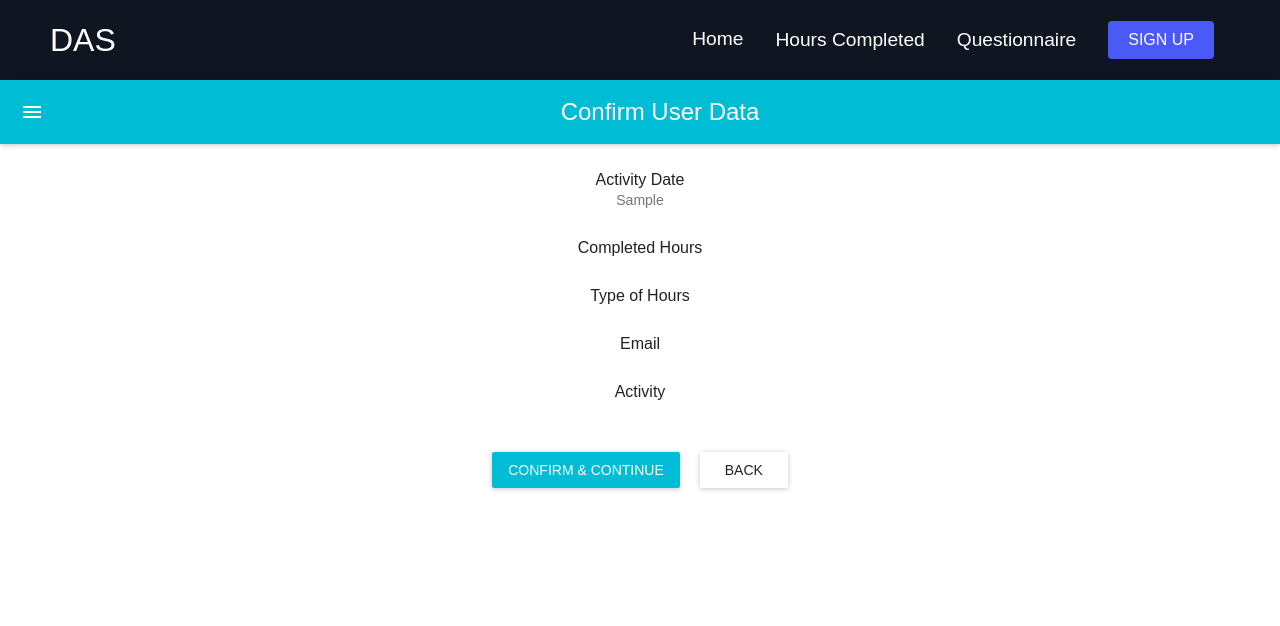
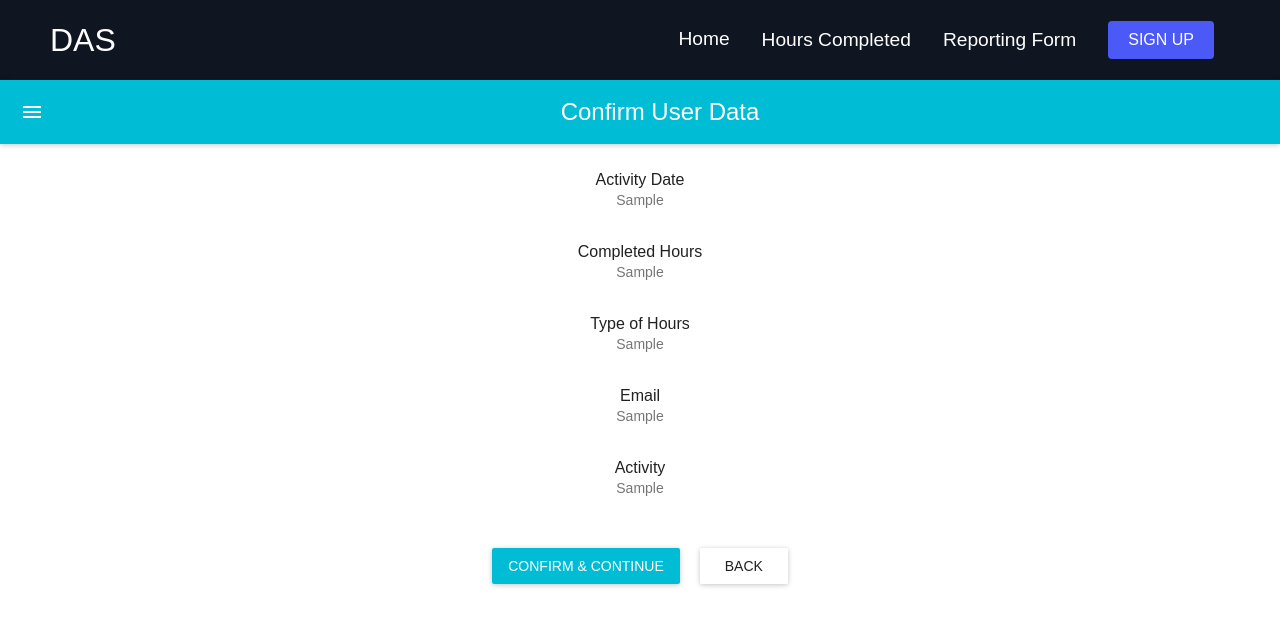
Before and after one commit to JoeyAly/DAS_Website, a React (Create React App) app: page /questionnaire in a window 1280 px wide. Both pictures are taken after typing "Sample", "Sample", "Sample", "Sample", "Sample" into the empty fields and a click on the button "SUBMIT". Shown: the top 626 px of the page. Built offline with nearby package versions, Linux system fonts and the light colour scheme; the HTML template or start-up script is replaced by a standard one.

Commit message:
Fixed issue where form didn't return user response, added success page

```diff
--- a/src/componets/Form/Confirm.js
+++ b/src/componets/Form/Confirm.js
@@ -33,16 +33,16 @@ export class Confirm extends Component {
                 primaryText ="Activity Date" secondaryText={activityDate} />
 
               <ListItem
-                primaryText ="Completed Hours" secondary={hoursCompleted} />
+                primaryText ="Completed Hours" secondaryText={hoursCompleted} />
 
               <ListItem
-                primaryText="Type of Hours" secondary={hoursType} />
+                primaryText="Type of Hours" secondaryText={hoursType} />
 
               <ListItem
-                primaryText="Email" secondary={email} />
+                primaryText="Email" secondaryText={email} />
 
               <ListItem
-                primaryText="Activity" secondary={activity} />
+                primaryText="Activity" secondaryText={activity} />
 
             </List>
             <br />
--- a/src/componets/Form/Success.js
+++ b/src/componets/Form/Success.js
@@ -1,13 +1,47 @@
-import React, { Component } from 'react'
+import React, { Component } from 'react';
+import MuiThemeProvider from 'material-ui/styles/MuiThemeProvider';
+import AppBar from 'material-ui/AppBar';
+import RaisedButton from 'material-ui/RaisedButton';
 
 export class Success extends Component {
-    render() {
-        return (
-            <div>
-                <h1>Hellos peeps</h1>
+  continue = e => {
+    e.preventDefault();
+    // PROCESS FORM //
+    this.props.nextStep();
+  };
+
+  mainForm = e => {
+    e.preventDefault();
+    this.props.firstStep();
+  };
+
+  render() {
+
+    return (
+      <MuiThemeProvider>
+        <React.Fragment>
+            <div class="center">
+                <AppBar title="Success!" />
+                    <h1>Your Form Has Been Submitted!</h1>
+                <br />
+                <RaisedButton
+                    label= "Submit New Form"
+                    primary= {false}
+                    style={styles.button}
+                    onClick={this.mainForm}
+            />
             </div>
-        )
+          </React.Fragment>
+
+      </MuiThemeProvider>
+    );
+  }
+}
+const styles ={
+    button: {
+        margin: 10,
     }
+
 }
 
-export default Success
+export default Success;
--- a/src/componets/Form/UserForm.js
+++ b/src/componets/Form/UserForm.js
@@ -1,6 +1,8 @@
 import React, { Component} from 'react';
 import FormUserDetails from './FormUserDetails';
 import Confirm from './Confirm';
+import Success from './Success';
+
 
 export class UserForm extends Component {
     state = {
@@ -25,6 +27,13 @@ export class UserForm extends Component {
       const { step } = this.state;
       this.setState({
         step: step - 1
+      });
+    };
+
+    firstStep = () => {
+      const { step } = this.state;
+      this.setState({
+        step: step - 2
       });
     };
 
@@ -59,13 +68,13 @@ export class UserForm extends Component {
           );
 
         case 3:
-          return <h1> Confirm</h1>;
+          return (
+            <Success
+              firstStep={this.firstStep}
+            />
 
-
-
-        default:
-          (console.log('This is a multi-step form built with React.'))
-      }
+          );
+          }
     }
   }
 
--- a/src/componets/Navbar/Navbar.js
+++ b/src/componets/Navbar/Navbar.js
@@ -69,7 +69,7 @@ window.addEventListener('resize', showButton);
                             className='nav-links'
                             onClick={closeMobileMenu}
                         >
-                            Questionnaire
+                            Reporting Form
                         </Link>
 
                         <NavItemBtn>
```
